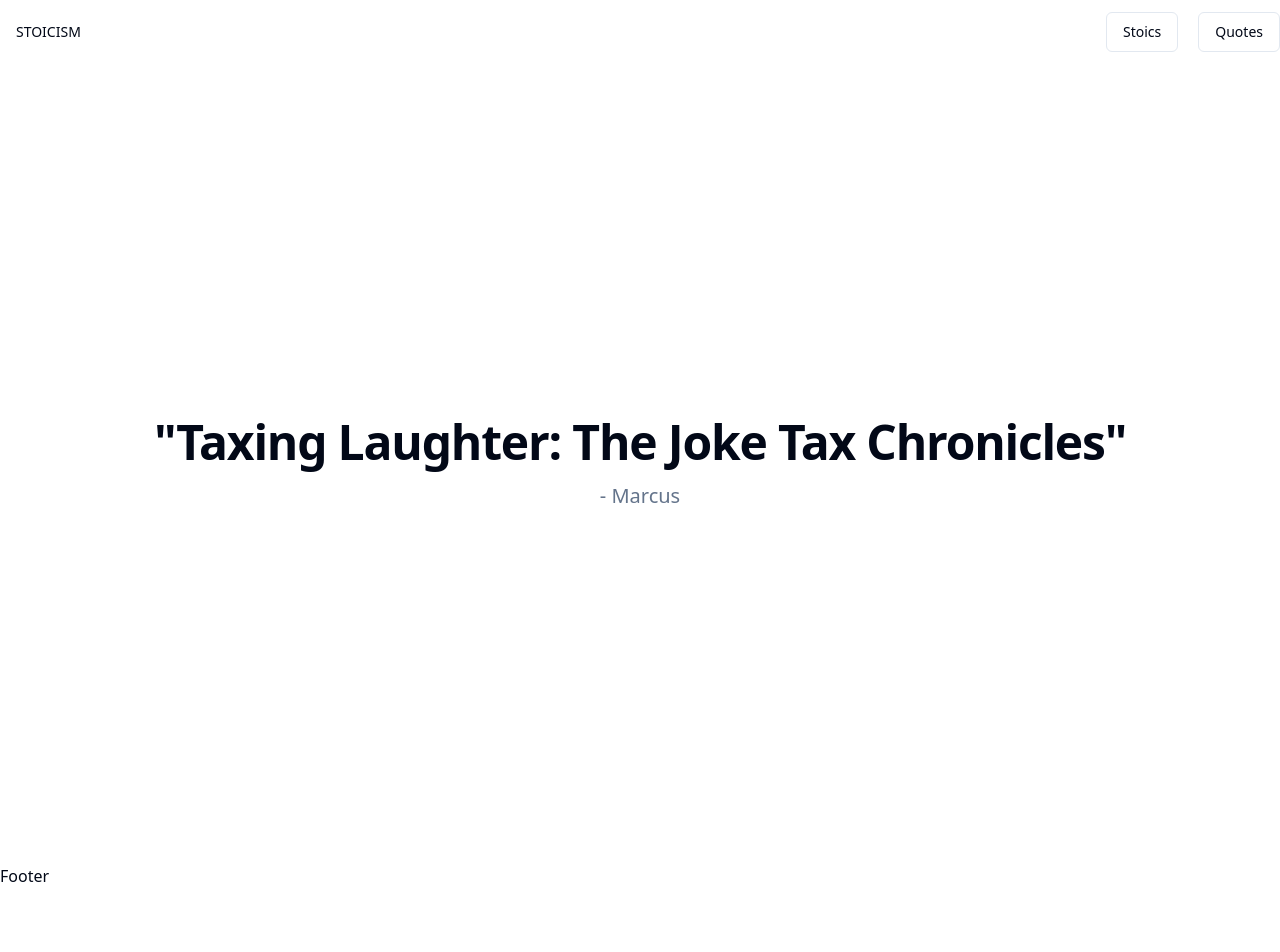
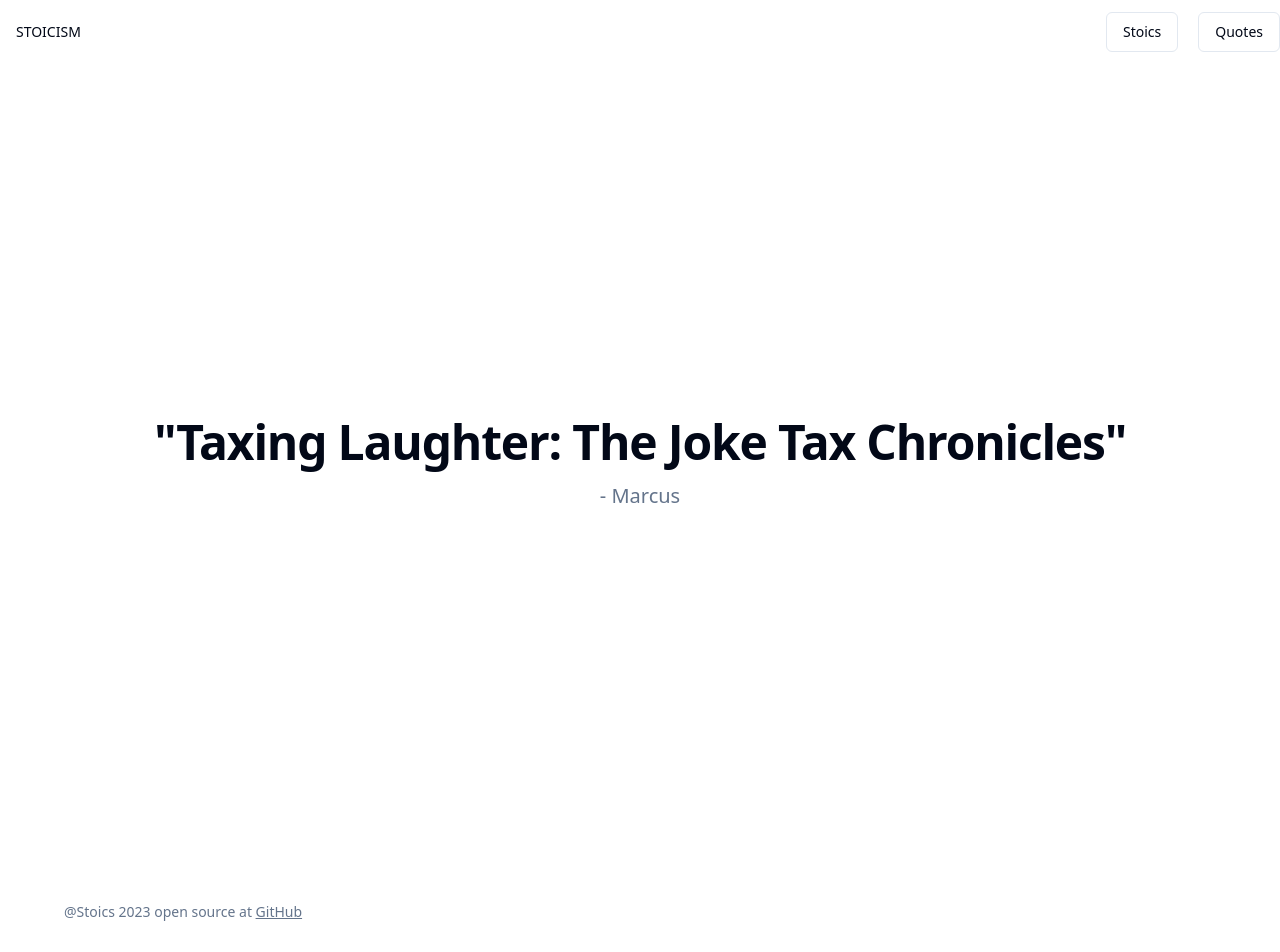
Before and after one commit to UmbrellaCrow612/stoic-quote-genarator, a Next.js app: page / in a window 1280 px wide. Shown: the top 952 px of the page. Before the commit the page ends 888 px from the top, so only its background shows below. Built offline with nearby package versions, Linux system fonts and the light colour scheme.

Commit message:
added footer

```diff
--- a/src/components/Footer/Footer.tsx
+++ b/src/components/Footer/Footer.tsx
@@ -1,7 +1,18 @@
+import Link from "next/link";
+
 export default function Footer() {
   return (
     <>
-      <footer>Footer</footer>
+      <footer className="py-6 md:px-8 md:py-0">
+        <div className="container flex flex-col items-center justify-between gap-4 md:h-24 md:flex-row">
+          <p className="text-center text-sm leading-loose text-muted-foreground md:text-left">
+            @Stoics {new Date().getFullYear()} open source at{" "}
+            <Link href="https://github.com/UmbrellaCrow612/stoic-quote-genarator" target="_blank" className="underline">
+              GitHub
+            </Link>
+          </p>
+        </div>
+      </footer>
     </>
   );
 }
```
